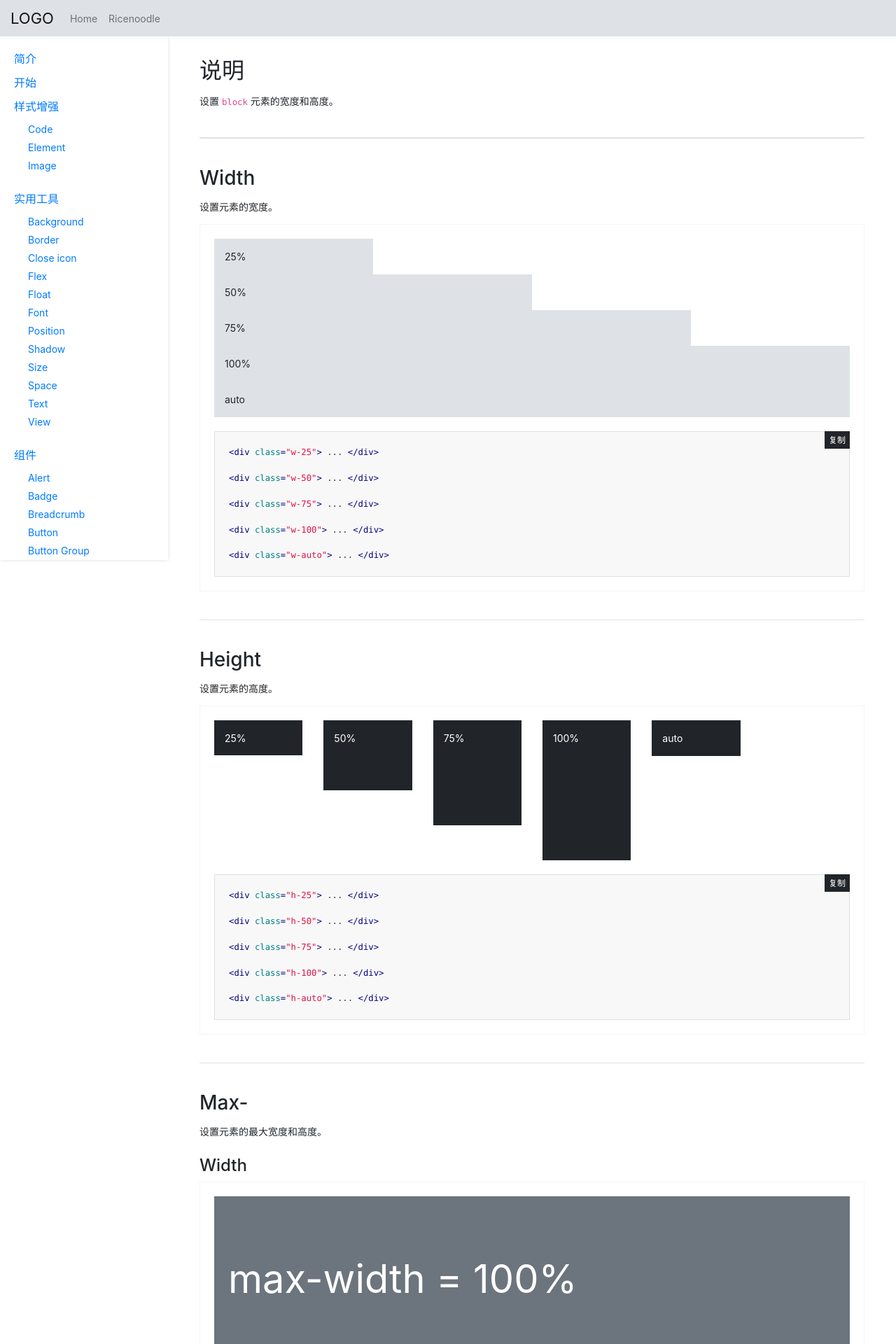
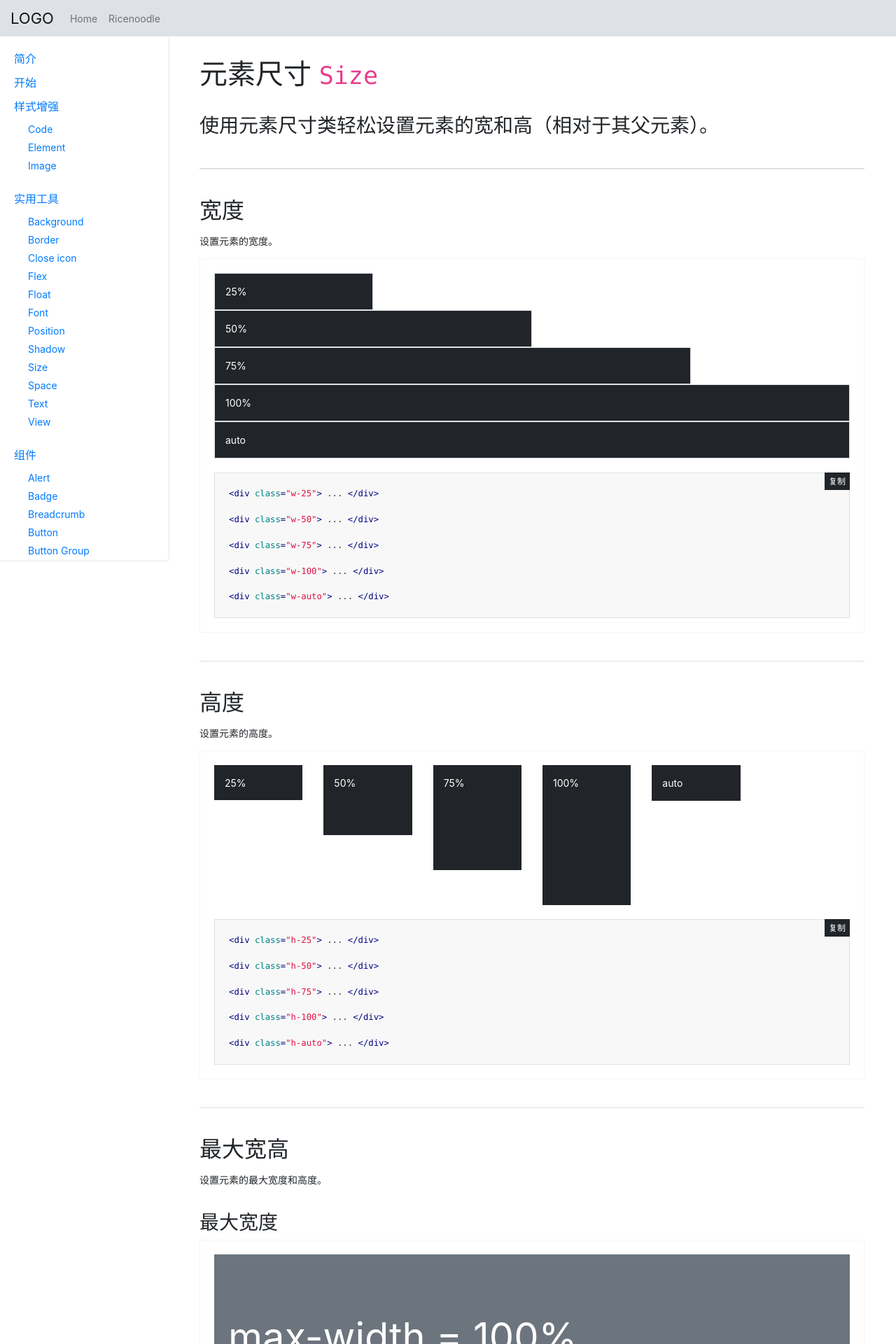
Before and after one commit to yayocn/yayocn-web, a React app: page /ricenoodle/utilities/size in a window 1280 px wide. Shown: the top 1920 px of the page at 70% size. Built offline with nearby package versions, Linux system fonts and the light colour scheme.

Commit message:
improve size

```diff
--- a/src/view/ricenoodle/utilities/Size.js
+++ b/src/view/ricenoodle/utilities/Size.js
@@ -22,11 +22,11 @@ const SIZE = {
     { title: 'auto', key: '', subTitle: '', className: 'h-auto', },
   ],
   max: [
-    { title: 'Width', key: 'width', subTitle: '', className: 'mw-100', },
-    { title: 'Height', key: 'height', subTitle: '', className: 'mh-100', },
+    { title: '最大宽度', key: 'width', subTitle: '', className: 'mw-100', },
+    { title: '最大高度', key: 'height', subTitle: '', className: 'mh-100', },
   ],
   full: [
-    { title: '', key: '', subTitle: '', className: 'h-full-window', },
+    { title: '填充', key: '', subTitle: '', className: 'h-full-window', },
   ]
 };
 
@@ -63,12 +63,12 @@ export default class Size extends Component {
   render () {
     return (
       <PageWrapper>
-        <h2>说明</h2>
-        <p>设置 <code>block</code> 元素的宽度和高度。</p>
+        <h1>元素尺寸 <code>Size</code></h1>
+        <p className="font-2x font-100">使用元素尺寸类轻松设置元素的宽和高（相对于其父元素）。</p>
 
         <div className="divider divider-bold divider-lg"></div>
 
-        <h3>Width</h3>
+        <h2>宽度</h2>
         <p>设置元素的宽度。</p>
         <div className={classnames(style['util-size'])}>
           <div className="row">
@@ -78,7 +78,7 @@ export default class Size extends Component {
                   {
                     SIZE.width.map((item, index) => {
                       return (
-                        <div className={classnames('bg-light p-15', item.className)} key={index}>
+                        <div className={classnames('bg-dark text-white border p-15', item.className)} key={index}>
                           {item.title}
                         </div>
                       );
@@ -98,7 +98,7 @@ export default class Size extends Component {
         </div>
 
         <div className="divider divider-lg"></div>
-        <h3>Height</h3>
+        <h2>高度</h2>
         <p>设置元素的高度。</p>
         <div className={classnames(style['util-size'])}>
           <div className="row">
@@ -132,7 +132,7 @@ export default class Size extends Component {
         </div>
 
         <div className="divider divider-lg"></div>
-        <h3>Max-</h3>
+        <h2>最大宽高</h2>
         <p>设置元素的最大宽度和高度。</p>
         <div className={classnames(style['util-size'])}>
           <div className="row">
@@ -141,7 +141,7 @@ export default class Size extends Component {
                 SIZE.max.map((item, index) => {
                   return (
                     <Fragment key={index}>
-                      <h4 className="mt-10">{item.title}</h4>
+                      <h3 className="mt-20">{item.title}</h3>
                       <div className={classnames(common['feature-example'])}>
                         <div className={classnames(common['example-view'])}>
                           <div className="bg-light">
@@ -167,8 +167,8 @@ export default class Size extends Component {
         </div>
 
         <div className="divider divider-lg"></div>
-        <h3>Full</h3>
-        <p>取当前窗口的高度，设置给元素。</p>
+        <h2>视口高度</h2>
+        <p>将当前窗口的高度设置为元素高度。</p>
         <div className={classnames(style['util-size'])}>
           <div className="row">
             <div className="col-12">
@@ -179,7 +179,7 @@ export default class Size extends Component {
                       return (
                         <div className="bg-light" key={index}>
                           <div className={classnames('bg-dark text-white p-15 w-50 pt-relative', item.className)}>
-                            <p className="text-center pt-absolute pt-center font-3x">元素高度始终和窗口高度保持一致。</p>
+                            <p className="text-center pt-absolute pt-center font-3x">元素高度始终和视口高度保持一致。</p>
                           </div>
                         </div>
                       );
```
